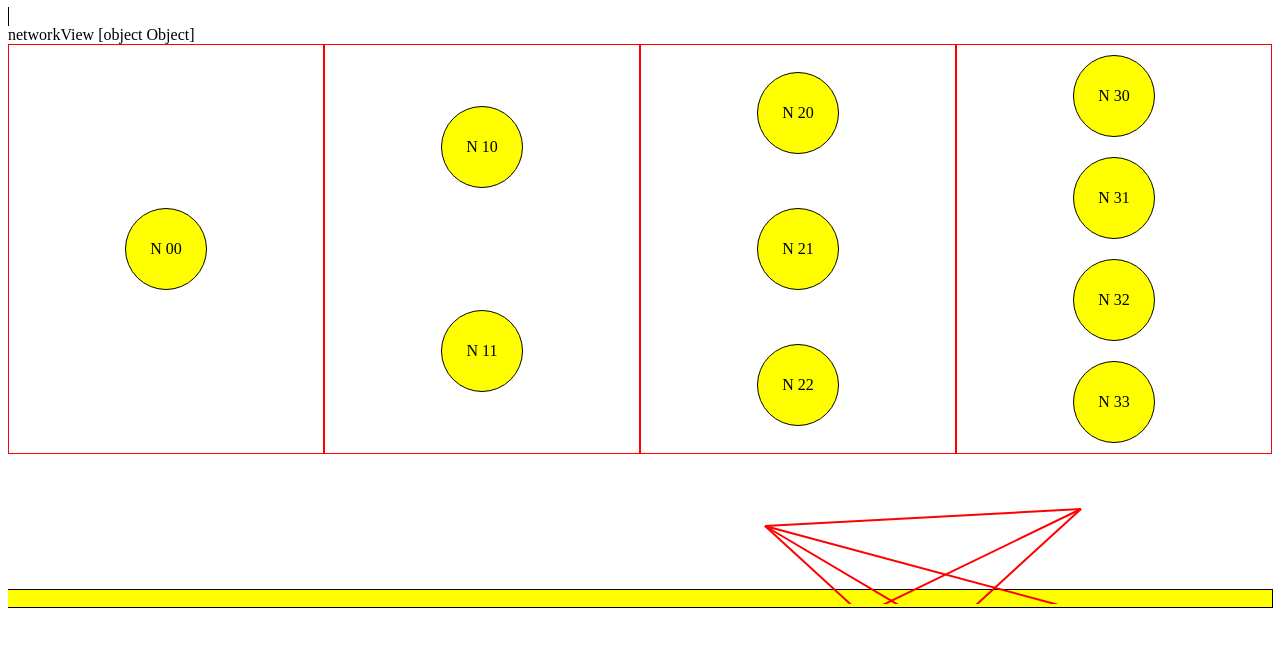
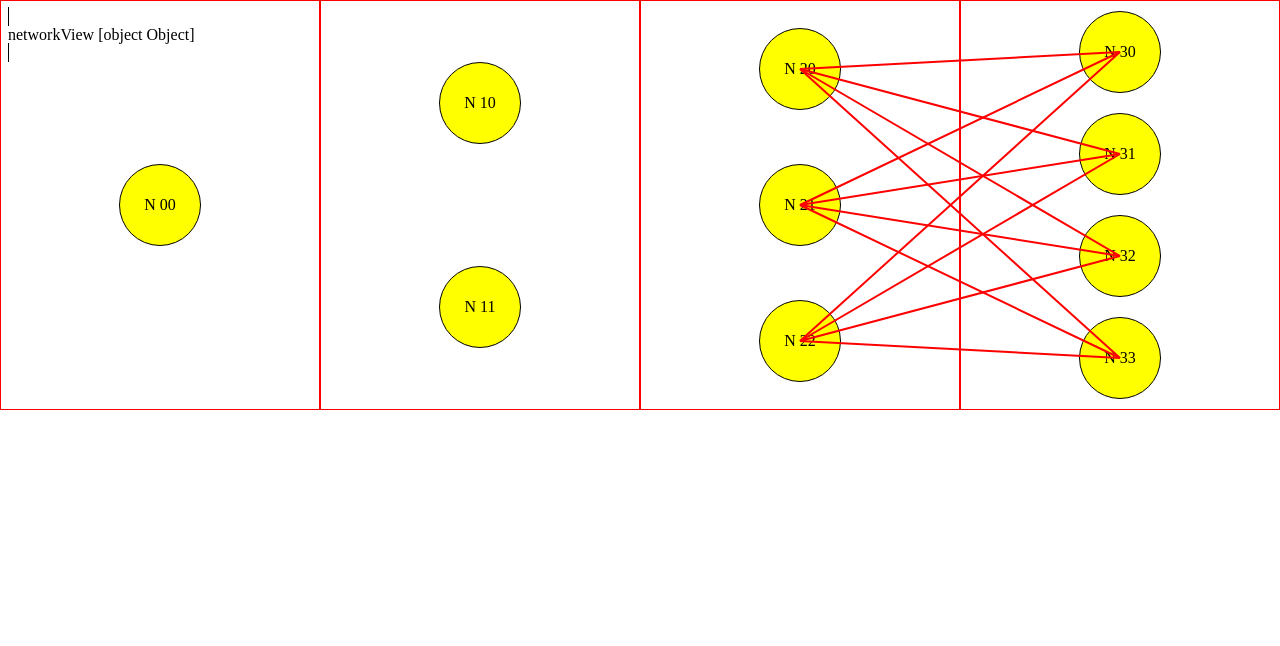
Before and after one commit to markuskraemer/neuralfun, an Angular app in the folder neuralfun-app/: page / in a window 1280 px wide. Shown: the top 646 px of the page. Built offline with nearby package versions, Linux system fonts and the light colour scheme.

Commit message:
added polyfills

```diff
--- a/neuralfun-app/package.json
+++ b/neuralfun-app/package.json
@@ -21,6 +21,7 @@
     "@angular/platform-browser": "^5.0.0",
     "@angular/platform-browser-dynamic": "^5.0.0",
     "@angular/router": "^5.0.0",
+    "classlist.js": "^1.1.20150312",
     "core-js": "^2.4.1",
     "rxjs": "^5.5.2",
     "zone.js": "^0.8.14"
--- a/neuralfun-app/src/app/components/network-view/network-view.component.css
+++ b/neuralfun-app/src/app/components/network-view/network-view.component.css
@@ -5,21 +5,30 @@
     border: 1px solid black;
 }
 
-.layer-container{
+.neurons-container {
+    position: absolute;
+    top: 0;
+    left: 0;
+    width: 100%;
     display:flex;
     flex-direction: row;
 }
 
-.layer {
+.neurons-container .layer {
+
     flex:1;
-    border: 1px solid red;
     display: flex;
     flex-direction: column;
     justify-content: space-around;
     align-items: center;
+    border: 1px solid red;
+
 }
 
 .connections-container {
+    position: absolute;
+    top: 0;
+    left: 0;
     width:100%;
     height:100%;
 }
--- a/neuralfun-app/src/app/components/network-view/network-view.component.html
+++ b/neuralfun-app/src/app/components/network-view/network-view.component.html
@@ -3,7 +3,7 @@
     {{network.toData ()}}
 </div>
 <!-- neurons -->
-<div class="layer-container">
+<div class="neurons-container">
     <!-- input neurons -->
     <div class="layer">
         <neuron-view *ngFor="let neuron of network.getInputLayer()" [neuron]="neuron" attr.id="neuron_{{neuron.id}}"></neuron-view>
--- a/neuralfun-app/src/app/components/network-view/network-view.component.ts
+++ b/neuralfun-app/src/app/components/network-view/network-view.component.ts
@@ -1,4 +1,4 @@
-import { Component, Input, ApplicationRef } from '@angular/core';
+import { Component, Input, ApplicationRef, ChangeDetectorRef } from '@angular/core';
 import { Network } from '../../network/Network';
 
 @Component({
@@ -11,21 +11,22 @@ export class NetworkViewComponent {
   @Input('network') public network:Network;
 
   constructor (
-    private applicationRef:ApplicationRef
+    private applicationRef:ApplicationRef,
+    private changeDetectorRef:ChangeDetectorRef
   ){
-
+    window.addEventListener('resize', () => {
+      this.changeDetectorRef.detectChanges ();
+    })
   }
 
   private getPos (id:string):{x:string, y:string}
   {
-    let elem:HTMLElement = document.querySelector('#neuron_' + id) as HTMLElement;
-    if(elem){
-      let computed:CSSStyleDeclaration = window.getComputedStyle (elem);
-      return {x:elem.offsetLeft + 'px', y:elem.offsetTop + 'px'};
-    }else{
-      setTimeout(()=> this.applicationRef.tick (), 2000);
-      return {x:'0', y:'0'};
-    }
+      let elem:HTMLElement = document.querySelector('#neuron_' + id) as HTMLElement;
+      if(elem){
+          return {x:elem.offsetLeft + elem.offsetWidth/2 + 'px', y:elem.offsetTop + elem.offsetHeight/2 + 'px'};
+      }else{
+          return {x:'0', y:'0'};
+      }
   }
 
   private getLineStyle (weight:number):object
```
Also changed, not shown: neuralfun-app/src/polyfills.ts (+16 -16 lines).
